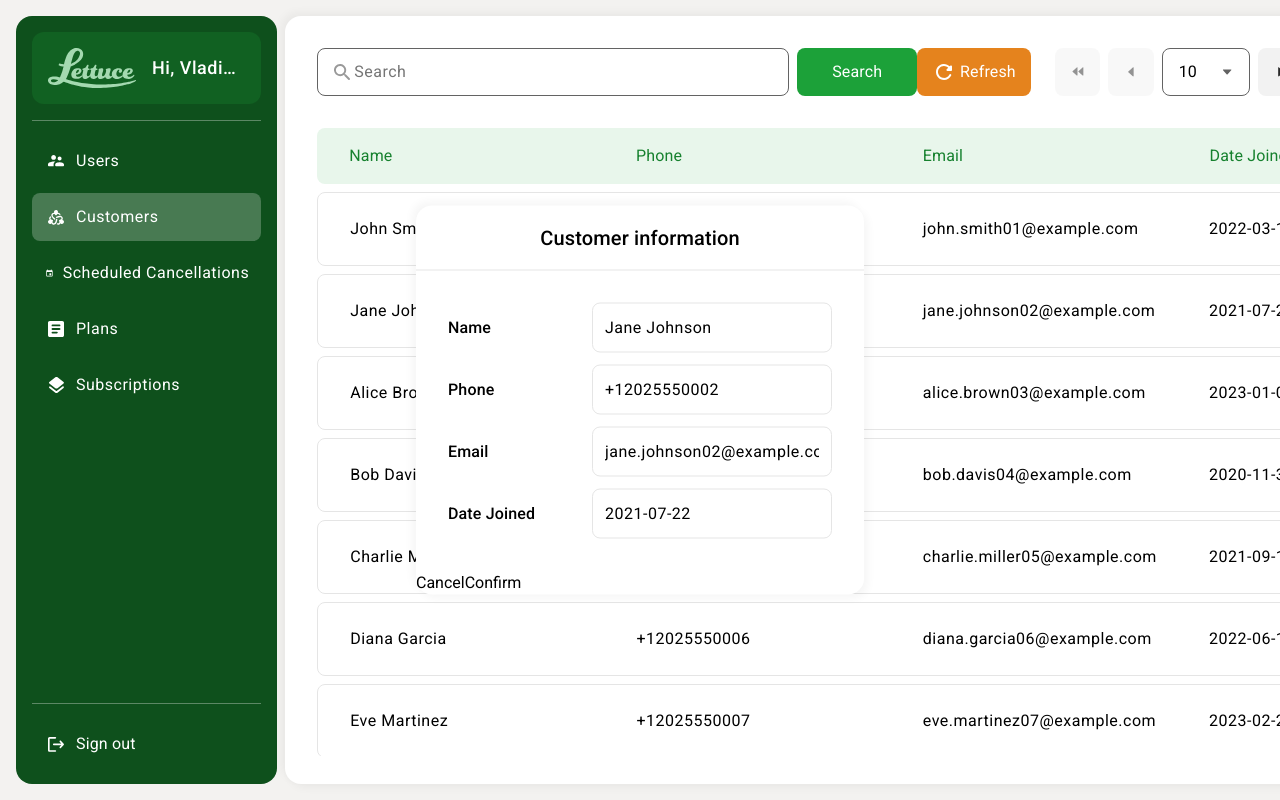
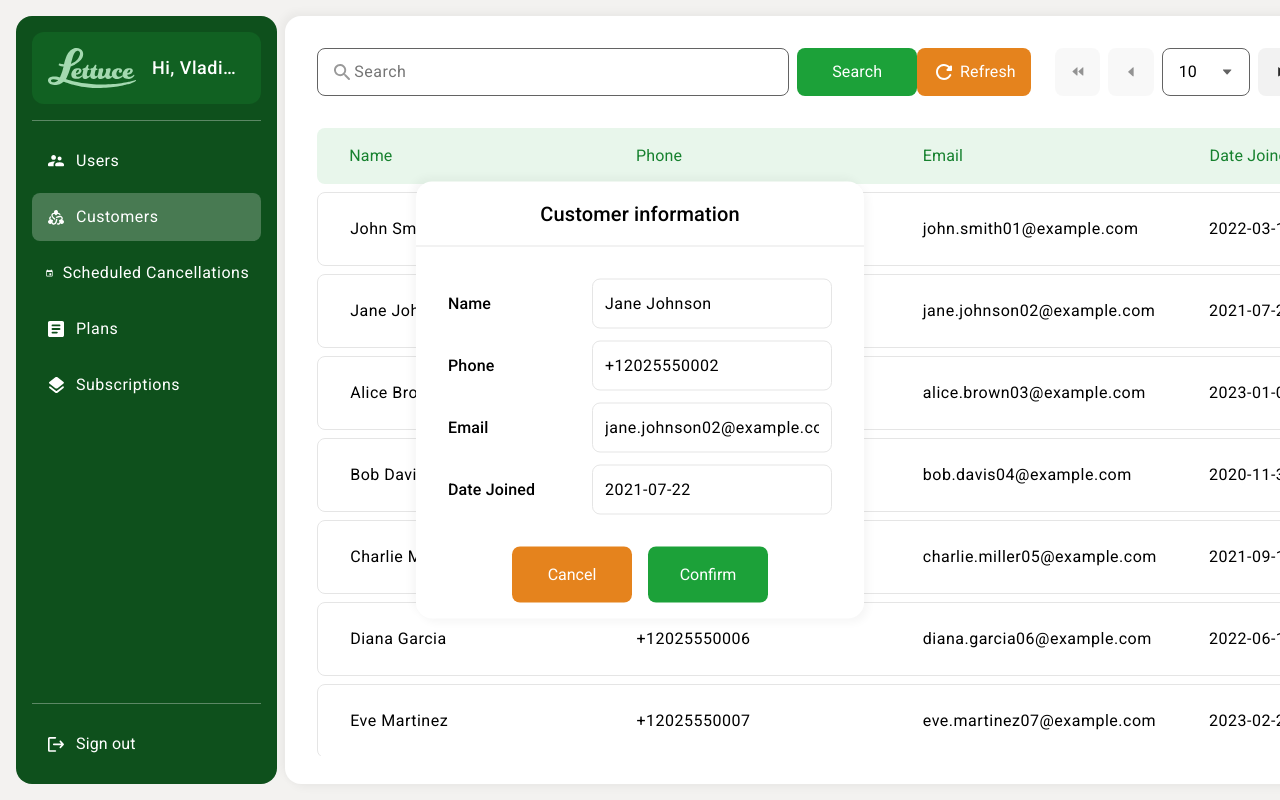
Before and after one commit to VladimirM05/lettuce, a React (Vite) app: page /admin/customers in a window 1280 px wide. Both pictures are taken after a click on the element 906 px from the left and 311 px from the top of the page. Shown: the top 800 px of the page. Built offline with nearby package versions, Linux system fonts and the light colour scheme.

Commit message:
Fix customer pop-up

```diff
--- a/src/view/components/customer-pop-up/ui/CustomerPopUp.module.scss
+++ b/src/view/components/customer-pop-up/ui/CustomerPopUp.module.scss
@@ -10,6 +10,7 @@
   transform: translate(-50%, -50%);
   display: flex;
   flex-direction: column;
+  align-items: center;
   background-color: colors.$color-bg-primary;
   border-radius: 16px;
   box-shadow: -4px -4px 8px rgba(colors.$color-shadow, 0.04), 4px 4px 8px rgba(colors.$color-shadow, 0.04);
@@ -17,6 +18,7 @@
 
 .customer-pop-up__title {
   @include fonts.font-medium;
+  width: 100%;
   border-bottom: 1px solid colors.$color-border-muted;
   padding: 20px 0;
   text-align: center;
@@ -51,3 +53,34 @@
     }
   }
 }
+
+.customer-pop-up__action-bar {
+  display: flex;
+  gap: 16px;
+  margin-bottom: 16px;
+
+  .customer-pop-up__button {
+    width: 120px;
+    padding: 16px 0;
+    border-radius: 8px;
+    cursor: pointer;
+    color: colors.$color-text-inverse;
+    transition: background-color ease-out 0.3s;
+  }
+
+  .customer-pop-up__button--cancel {
+    background-color: colors.$color-btn-warning;
+
+    &:hover {
+      background-color: adjust-color(colors.$color-btn-warning, $lightness: -8%);
+    }
+  }
+
+  .customer-pop-up__button--confirm {
+    background-color: colors.$color-btn-primary;
+
+    &:hover {
+      background-color: adjust-color(colors.$color-btn-primary, $lightness: -8%);
+    }
+  }
+}
--- a/src/view/components/customer-pop-up/ui/CustomerPopUp.tsx
+++ b/src/view/components/customer-pop-up/ui/CustomerPopUp.tsx
@@ -1,21 +1,23 @@
-import { useEffect, useState } from "react"
-import { CustomersInteractor } from "@/domain/interactors/CustomersInteractor"
+import { type Dispatch, type SetStateAction, useState } from "react"
+import clsx from "clsx"
 import type { TableColumn } from "@/view/primitives/table/types/TableColumn"
 import type { Customer } from "@/domain/entities/Customer"
 import styles from "./CustomerPopUp.module.scss"
-import clsx from "clsx"
 
 interface CustomerPopUpProps {
   columns: TableColumn<Customer>[]
   customer: Customer
+  setVisiblePopUp: Dispatch<SetStateAction<boolean>>
+  handleUpdateCustomer: (customer: Customer) => void
 }
 
-export const CustomerPopUp = ({ columns, customer }: CustomerPopUpProps) => {
+export const CustomerPopUp = ({
+  columns,
+  customer,
+  setVisiblePopUp,
+  handleUpdateCustomer,
+}: CustomerPopUpProps) => {
   const [editedCustomer, setEditedCustomer] = useState<Customer>(customer)
-
-  useEffect(() => {
-    CustomersInteractor.updateCustomer(editedCustomer)
-  }, [editedCustomer])
 
   return (
     <form className={styles["customer-pop-up"]} action="/" method="POST">
@@ -23,7 +25,10 @@ export const CustomerPopUp = ({ columns, customer }: CustomerPopUpProps) => {
       <ul className={styles["customer-pop-up__list"]}>
         {columns.map((column) => (
           <li className={styles["customer-pop-up__item"]} key={column.key}>
-            <label className={styles["customer-pop-up__label"]}>
+            <label
+              className={styles["customer-pop-up__label"]}
+              htmlFor={column.key}
+            >
               {column.title}
             </label>
             <input
@@ -46,6 +51,7 @@ export const CustomerPopUp = ({ columns, customer }: CustomerPopUpProps) => {
             styles["customer-pop-up__button"],
             styles["customer-pop-up__button--cancel"],
           )}
+          onClick={() => setVisiblePopUp(false)}
         >
           Cancel
         </button>
@@ -54,6 +60,10 @@ export const CustomerPopUp = ({ columns, customer }: CustomerPopUpProps) => {
             styles["customer-pop-up__button"],
             styles["customer-pop-up__button--confirm"],
           )}
+          onClick={() => {
+            handleUpdateCustomer(editedCustomer)
+            setVisiblePopUp(false)
+          }}
         >
           Confirm
         </button>
--- a/src/view/pages/Customers.tsx
+++ b/src/view/pages/Customers.tsx
@@ -33,14 +33,26 @@ const Customers = () => {
     void loadCustomers()
   }, [searchValue, currentPage, rowsCount])
 
+  // Вызывается при поиске.
   const handleSearchValue = (value: string) => {
     setSearchValue(value)
     setCurrentPage(1)
   }
+  // Вызывается при смене страницы.
   const handleCurrentPage = (page: number) => setCurrentPage(page)
+  // Вызывается при изменении количества отображаемых строк.
   const handleRowsCount = (value: number) => {
     setRowsCount(value)
     setCurrentPage(1)
+  }
+  // Вызывается при обновлении кастомера в попапе.
+  const handleUpdateCustomer = (updatedCustomer: Customer) => {
+    CustomersInteractor.updateCustomer(updatedCustomer)
+    setCustomers((prev) =>
+      prev.map((oldCustomer) =>
+        oldCustomer.id === updatedCustomer.id ? updatedCustomer : oldCustomer,
+      ),
+    )
   }
 
   return (
@@ -53,6 +65,7 @@ const Customers = () => {
       totalPages={totalPages}
       onCurrentPageChange={handleCurrentPage}
       onRowsCountChange={handleRowsCount}
+      handleUpdateCustomer={handleUpdateCustomer}
     />
   )
 }
--- a/src/view/primitives/table/ui/Table.tsx
+++ b/src/view/primitives/table/ui/Table.tsx
@@ -21,6 +21,7 @@ interface TableProps {
   totalPages: number
   onCurrentPageChange: (value: number) => void
   onRowsCountChange: (value: number) => void
+  handleUpdateCustomer: (updatedCustomer: Customer) => void
 }
 
 export const Table = ({
@@ -32,6 +33,7 @@ export const Table = ({
   totalPages,
   onCurrentPageChange,
   onRowsCountChange,
+  handleUpdateCustomer,
 }: TableProps) => {
   const [visibleScrollButton, setVisibleScrollButton] = useState<boolean>(false)
   const ref = useRef<HTMLTableSectionElement | null>(null)
@@ -78,7 +80,12 @@ export const Table = ({
             </tr>
           ))}
         </thead>
-        <TableBody ref={ref} columns={columns} data={data} />
+        <TableBody
+          ref={ref}
+          columns={columns}
+          data={data}
+          handleUpdateCustomer={handleUpdateCustomer}
+        />
       </table>
       <button
         className={clsx(
--- a/src/view/primitives/table/ui/TableBody.tsx
+++ b/src/view/primitives/table/ui/TableBody.tsx
@@ -9,10 +9,14 @@ import { createPortal } from "react-dom"
 interface TableBodyProps {
   columns: TableColumn<Customer>[]
   data: Customer[]
+  handleUpdateCustomer: (customer: Customer) => void
 }
 
 export const TableBody = forwardRef(
-  ({ columns, data }: TableBodyProps, ref: Ref<HTMLTableSectionElement>) => {
+  (
+    { columns, data, handleUpdateCustomer }: TableBodyProps,
+    ref: Ref<HTMLTableSectionElement>,
+  ) => {
     const [visiblePopUp, setVisiblePopUp] = useState(false)
     const [selectedCustomer, setSelectedCustomer] = useState<Customer | null>(
       null,
@@ -23,7 +27,12 @@ export const TableBody = forwardRef(
         {visiblePopUp &&
           selectedCustomer &&
           createPortal(
-            <CustomerPopUp columns={columns} customer={selectedCustomer} />,
+            <CustomerPopUp
+              columns={columns}
+              customer={selectedCustomer}
+              setVisiblePopUp={setVisiblePopUp}
+              handleUpdateCustomer={handleUpdateCustomer}
+            />,
             document.body,
           )}
 
```
